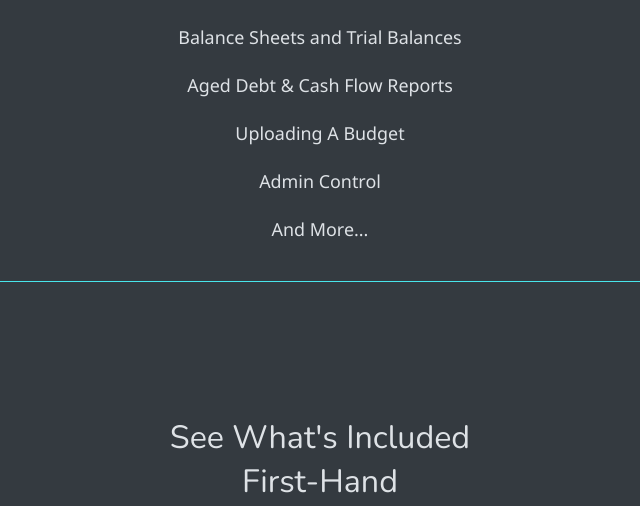
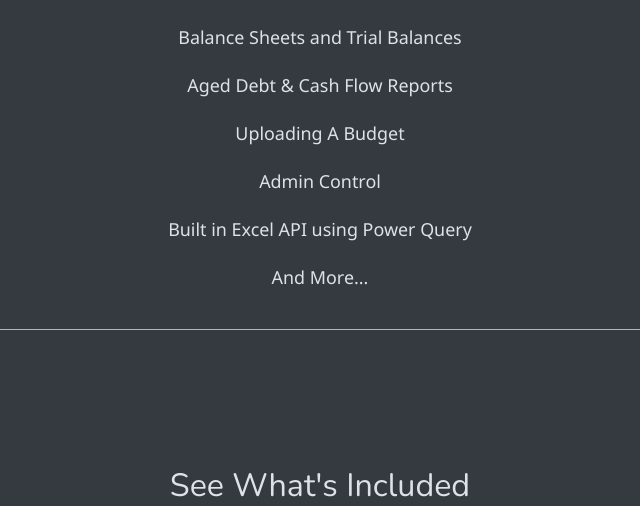
Before and after one commit to 5idneyD/FinancialForecasts, a Flask app: page / in a window 1280 px wide. Shown: the part 1730-2236 px from the top of the page, without its empty margins (320-960 px from the left). Run offline with Flask 3, Linux system fonts and the light colour scheme.

Commit message:
Added Excel API to index page

```diff
--- a/src/templates/home.html
+++ b/src/templates/home.html
@@ -129,6 +129,7 @@
 							<li>Aged Debt & Cash Flow Reports</li>
 							<li>Uploading A Budget</li>
 							<li>Admin Control</li>
+							<li>Built in Excel API using Power Query</li>
 							<li>And More...</li>
 						</ul>
 					</div>
```
